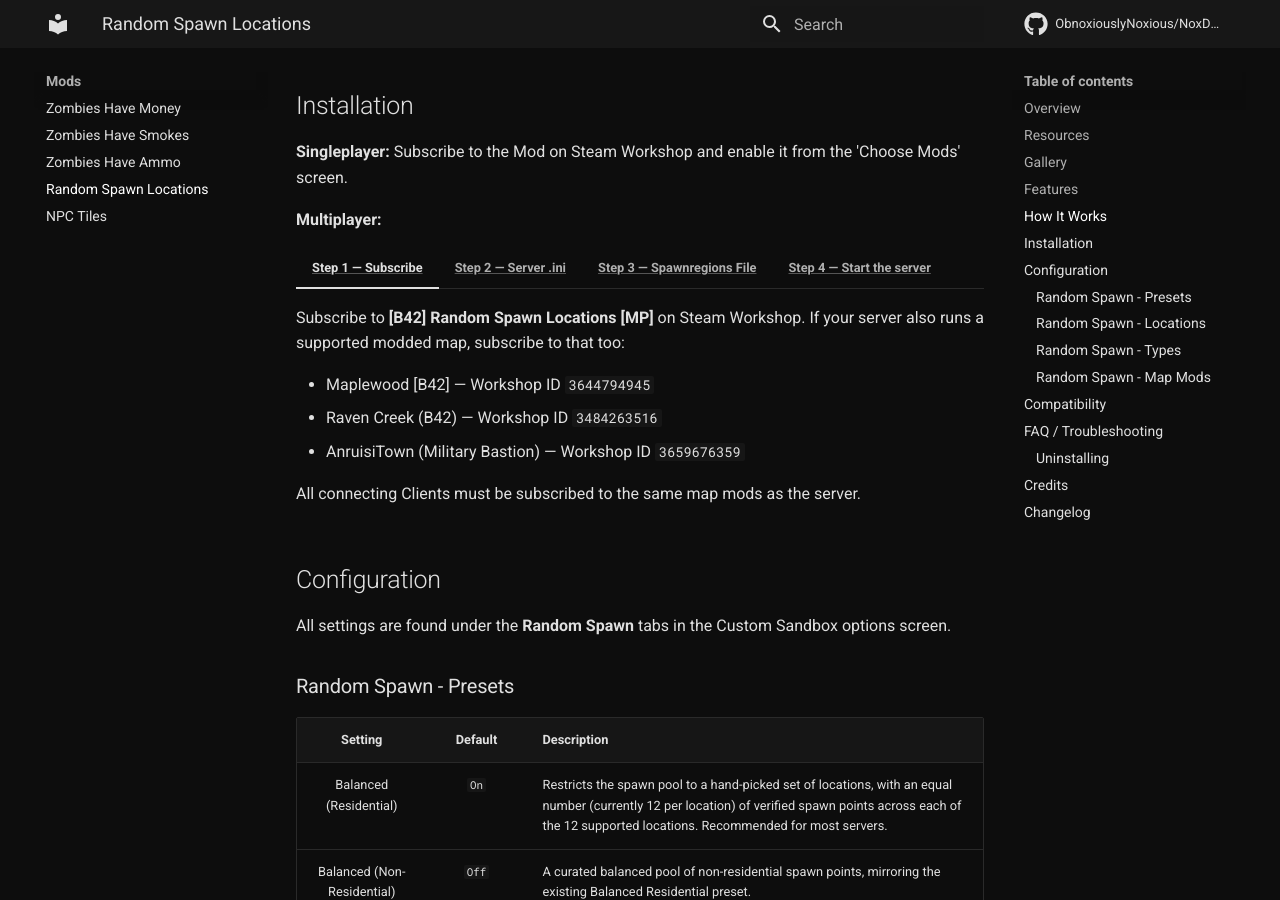
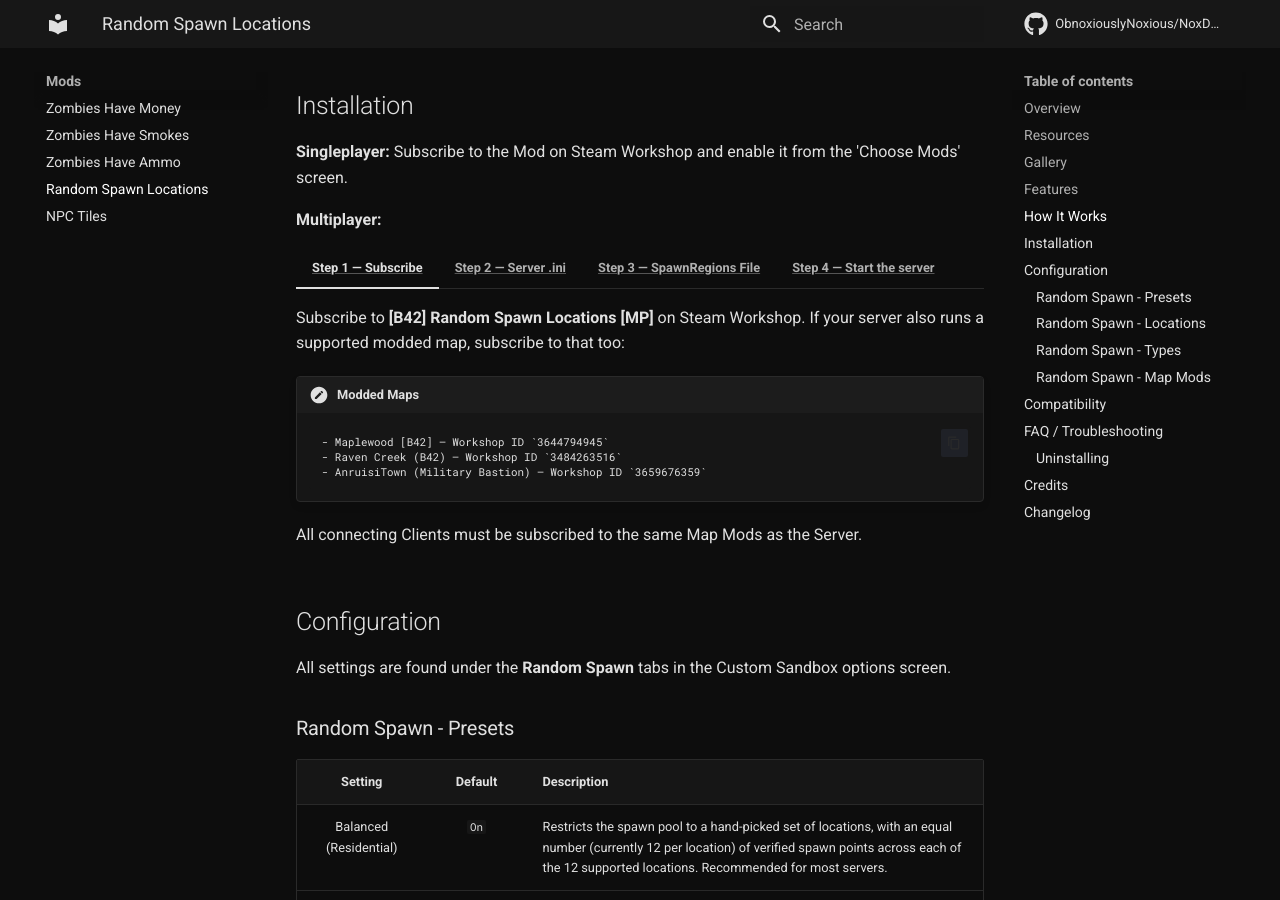
Before and after one commit to ObnoxiouslyNoxious/NoxDocs, an MkDocs documentation site: the page built from docs/mods/random-spawn-locations.md, in a window 1280 px wide and 900 px high, scrolled down 1479 px. Built offline with MkDocs 1.6.1 and Material for MkDocs 9.7.7, drawn with Linux system fonts in a browser that asks for light colours; comment, search, counter and statistics services are not loaded; part of the change alters nothing that is shown.

Commit message:
Update random-spawn-locations.md

````diff
--- a/docs/mods/random-spawn-locations.md
+++ b/docs/mods/random-spawn-locations.md
@@ -52,11 +52,15 @@ The spawn pool is filtered based on the server's Sandbox Options before any coor
 
     Subscribe to **[B42] Random Spawn Locations [MP]** on Steam Workshop. If your server also runs a supported modded map, subscribe to that too:
 
-    - Maplewood [B42] — Workshop ID `3644794945`
-    - Raven Creek (B42) — Workshop ID `3484263516`
-    - AnruisiTown (Military Bastion) — Workshop ID `3659676359`
+    !!! note "Modded Maps"
 
-    All connecting Clients must be subscribed to the same map mods as the server.
+        ```
+        - Maplewood [B42] — Workshop ID `3644794945`
+        - Raven Creek (B42) — Workshop ID `3484263516`
+        - AnruisiTown (Military Bastion) — Workshop ID `3659676359`
+        ```
+
+    All connecting Clients must be subscribed to the same Map Mods as the Server.
 
 === "Step 2 — Server .ini"
 
@@ -69,6 +73,8 @@ The spawn pool is filtered based on the server's Sandbox Options before any coor
         Linux:   /home/<user>/Zomboid/Server/<ServerName>.ini
         ```
 
+    !!! note "<ServerName>.ini"
+
         ```ini
         Mods=RandomSpawnLocations
         WorkshopItems=3730705272
@@ -76,7 +82,7 @@ The spawn pool is filtered based on the server's Sandbox Options before any coor
         SpawnPoint=0,0,0
         ```
 
-        With modded maps, `RandomSpawnLocations` must be first in `Mods=`, and `Random Spawn, KY` must be first in `Map=` with `Muldraugh, KY` last:
+    With modded maps, `RandomSpawnLocations` must be first in `Mods=`, and `Random Spawn, KY` must be first in `Map=` with `Muldraugh, KY` last:
 
     !!! note "Example:"
 
@@ -88,25 +94,29 @@ The spawn pool is filtered based on the server's Sandbox Options before any coor
     !!! warning
         The Server Settings UI may overwrite your `.ini` when you save changes in-game. Keep a backup copy of your edited `.ini` elsewhere so you don't have to redo this.
 
-=== "Step 3 — Spawnregions File"
+=== "Step 3 — SpawnRegions File"
 
-    Create or edit `<ServerName>_spawnregions.lua` in `Zomboid/Server/` (must match your `.ini` filename exactly):
+    !!! note "SpawnRegions File"
 
-    ```lua
-    function SpawnRegions()
-        return {
-            { name = "Random Spawn, KY", file = "media/maps/Random Spawn, KY/spawnpoints.lua" },
-            { name = "Muldraugh, KY",    file = "media/maps/Muldraugh, KY/spawnpoints.lua" },
-        }
-    end
-    ```
+        Create or edit `<ServerName>_spawnregions.lua` in `Zomboid/Server/` (must match your `.ini` filename exactly):
+
+        ```lua
+        function SpawnRegions()
+            return {
+                { name = "Random Spawn, KY", file = "media/maps/Random Spawn, KY/spawnpoints.lua" },
+                { name = "Muldraugh, KY",    file = "media/maps/Muldraugh, KY/spawnpoints.lua" },
+            }
+        end
+        ```
 
     !!! important
         Both entries are required. `Muldraugh, KY` must be present or the spawn selection screen is skipped entirely.
 
 === "Step 4 — Start the server"
 
-    Start the server, then open **Custom Sandbox** settings (or edit the '<ServerName>_SandboxVars.lua' file) to configure the **Random Spawn** tabs (see [Configuration](#configuration) below). Players will now see only **Random Spawn, KY** on the 'Select Spawn Location' screen.
+    !!! note "Start the Server"
+
+        Start the server, then open **Custom Sandbox** settings (or edit the '<ServerName>_SandboxVars.lua' file) to configure the **Random Spawn** tabs (see [Configuration](#configuration) below). Players will now see only **Random Spawn, KY** on the 'Select Spawn Location' screen.
 
 ## Configuration
 
````
